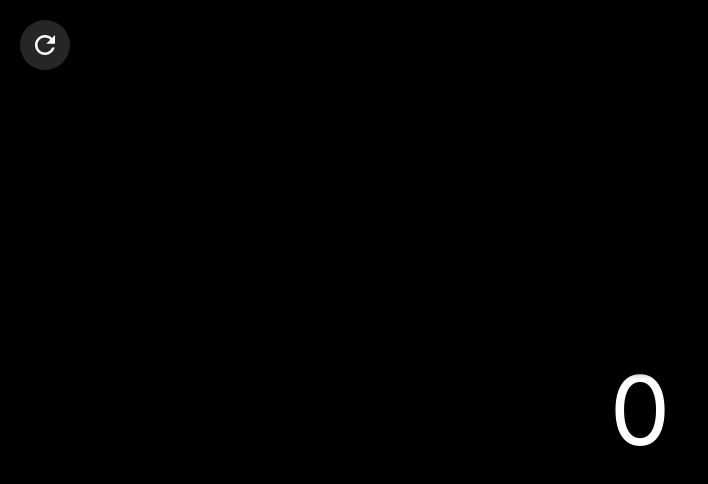
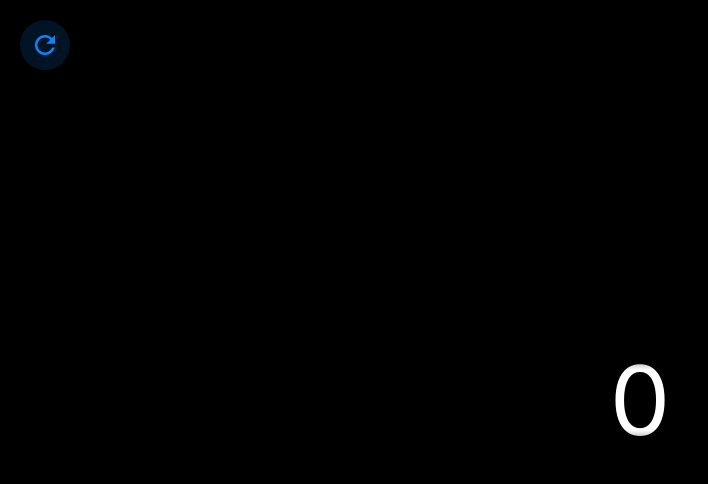
Before and after one commit to jaluio/Clicker.github.io, a plain HTML site: page index.html in a window 1280 px wide. Shown: the whole page, without its empty margins (0-708 px from the left). Drawn offline with Linux system fonts and the light colour scheme.

Commit message:
Update index.html

```diff
--- a/index.html
+++ b/index.html
@@ -41,7 +41,7 @@
             position: absolute;
             left: 0;
             right: 0;
-            height: 40px;
+            height: 30px;
             z-index: 1;
             pointer-events: none;
         }
@@ -52,7 +52,6 @@
         .digit-container::after {
             bottom: 0;
             background: linear-gradient(to top, black, transparent);
-            height: 15px;
         }
         .digit {
             position: absolute;
@@ -67,7 +66,7 @@
             justify-content: center;
         }
         .digit.current {
-            top: 10px;
+            top: 0;
             transform: scale(1);
             filter: blur(0px);
             z-index: 0;
@@ -96,21 +95,22 @@
             width: 50px;
             height: 50px;
             border-radius: 25px;
-            background-color: rgba(255, 255, 255, 0.15);
+            background-color: rgba(10, 132, 255, 0.15);
             display: flex;
             justify-content: center;
             align-items: center;
             cursor: pointer;
-            transition: width 0.3s ease-in-out;
+            transition: all 0.3s ease-in-out;
             overflow: hidden;
         }
         #refresh-button.expanded {
             width: 220px;
+            background-color: rgba(255, 69, 58, 0.15);
         }
         #refresh-button svg {
             width: 30px;
             height: 30px;
-            fill: white;
+            fill: #0A84FF;
         }
         .button-container {
             display: none;
@@ -136,7 +136,7 @@
         .button-divider {
             width: 1px;
             height: 20px;
-            background-color: rgba(255, 255, 255, 0.5);
+            background-color: rgba(255, 255, 255, 0.25);
             margin: 0 10px;
         }
     </style>
```
